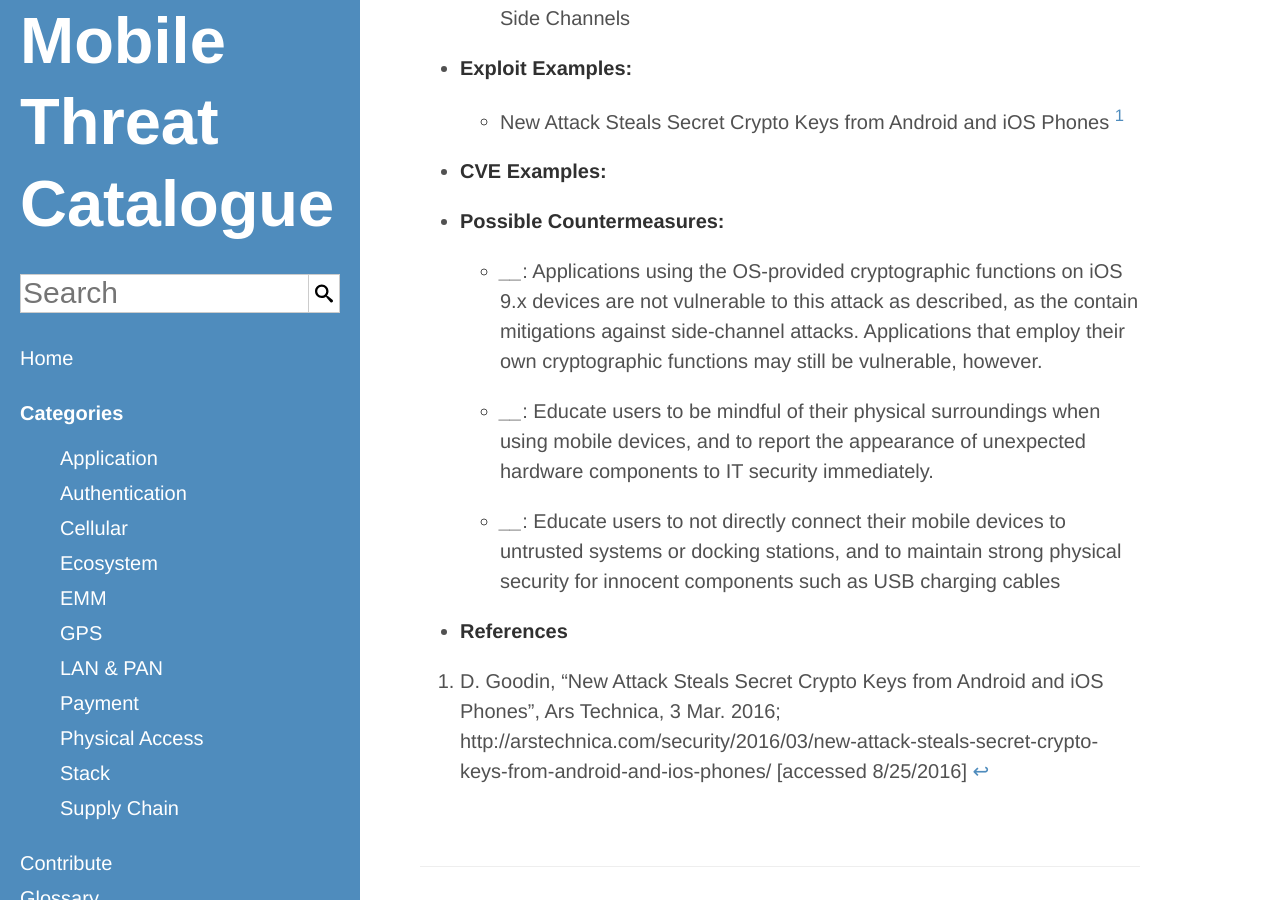
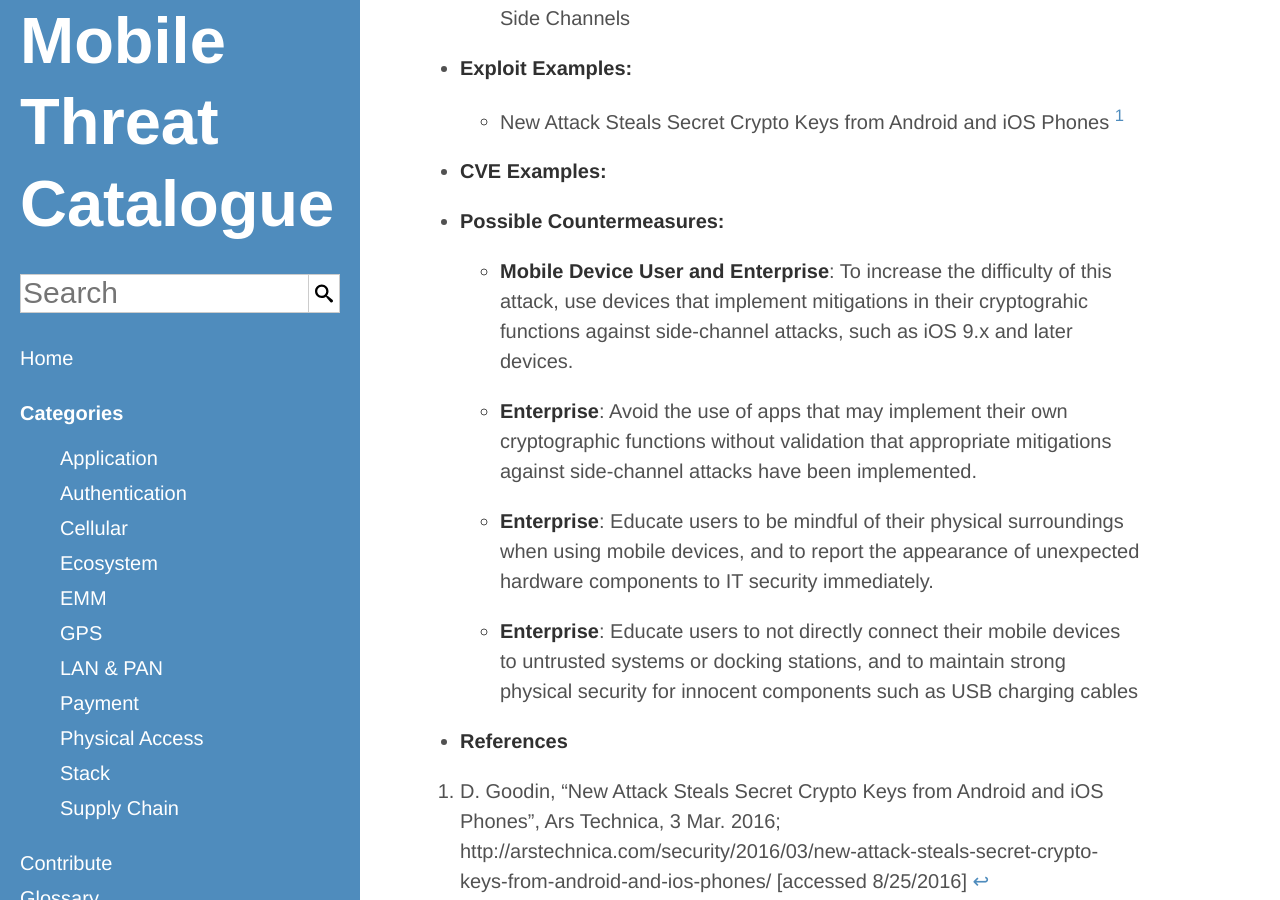
Before and after one commit to usnistgov/mobile-threat-catalogue, a Jekyll site: the page built from _physical-threats/PHY-5.md, in a window 1280 px wide and 900 px high, scrolled down 424 px. Built offline with Jekyll 4.4.1, drawn with Linux system fonts in a browser that asks for light colours.

Commit message:
#13: update countermeasures and actors

```diff
--- a/_physical-threats/PHY-5.md
+++ b/_physical-threats/PHY-5.md
@@ -7,10 +7,13 @@
     ExploitExample: "New Attack Steals Secret Crypto Keys from Android and iOS Phones [^164]"
     CVEExample:
     PossibleCountermeasures:
-        "Applications using the OS-provided cryptographic functions on iOS 9.x devices are not vulnerable to this attack as described, as the contain mitigations against side-channel attacks. Applications that employ their own cryptographic functions may still be vulnerable, however.":
-            -
+        "To increase the difficulty of this attack, use devices that implement mitigations in their cryptograhic functions against side-channel attacks, such as iOS 9.x and later devices.":
+            - Mobile Device User
+            - Enterprise
+        "Avoid the use of apps that may implement their own cryptographic functions without validation that appropriate mitigations against side-channel attacks have been implemented.":
+            - Enterprise
         "Educate users to be mindful of their physical surroundings when using mobile devices, and to report the appearance of unexpected hardware components to IT security immediately.":
-            -
+            - Enterprise
         "Educate users to not directly connect their mobile devices to untrusted systems or docking stations, and to maintain strong physical security for innocent components such as USB charging cables":
-            -
+            - Enterprise
 ---
```
